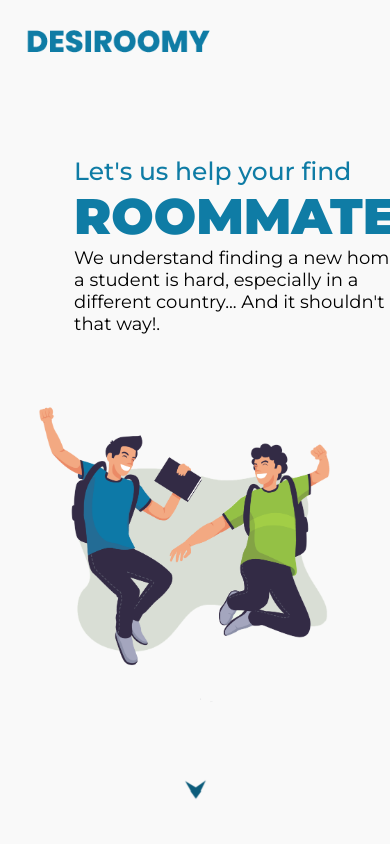
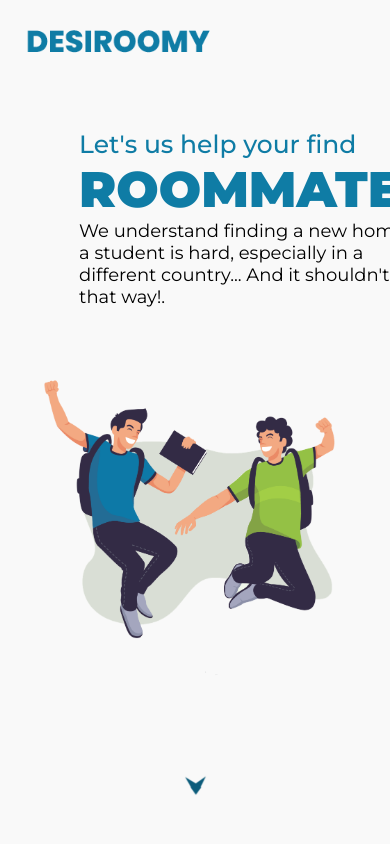
Before and after one commit to DesiRoomy/coming-soon, a React (Create React App) app: page / in a window 390 px wide. Shown: the top 844 px of the page. Built offline with nearby package versions, Linux system fonts and the light colour scheme.

Commit message:
Reverting css change for .roommate

```diff
--- a/src/pages/Homepage/Homepage.css
+++ b/src/pages/Homepage/Homepage.css
@@ -10,13 +10,6 @@
   align-items: center;
   flex-direction: column;
   /* padding:0px 20px; */
-}
-@media screen and (max-width: 768px) {
-  .roommate {
-    padding-top: 50px;
-    padding-right: 10px;
-    padding-left: -5px;
-  }
 }
 .roommate{
   max-width: 1440px;
```
